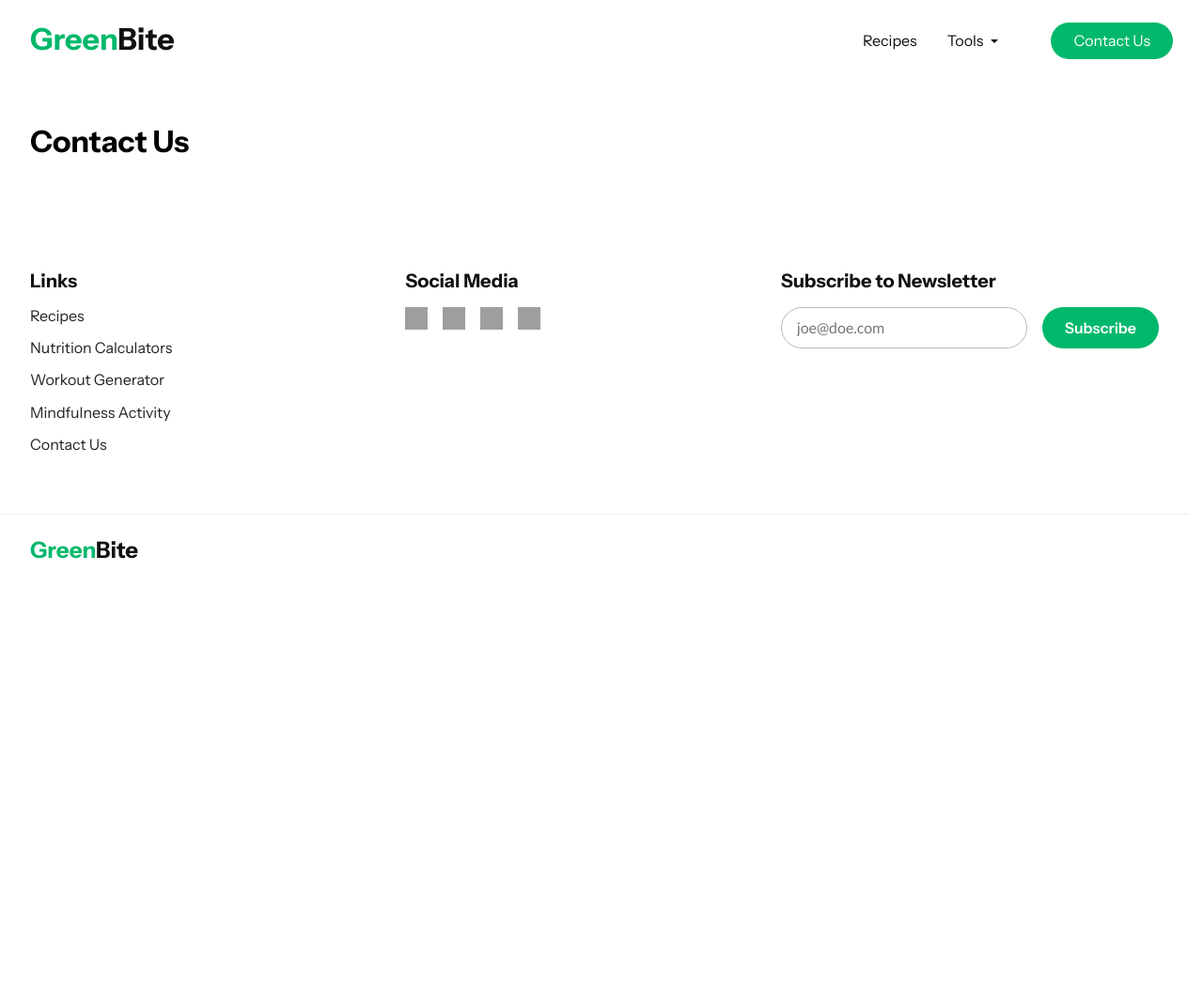
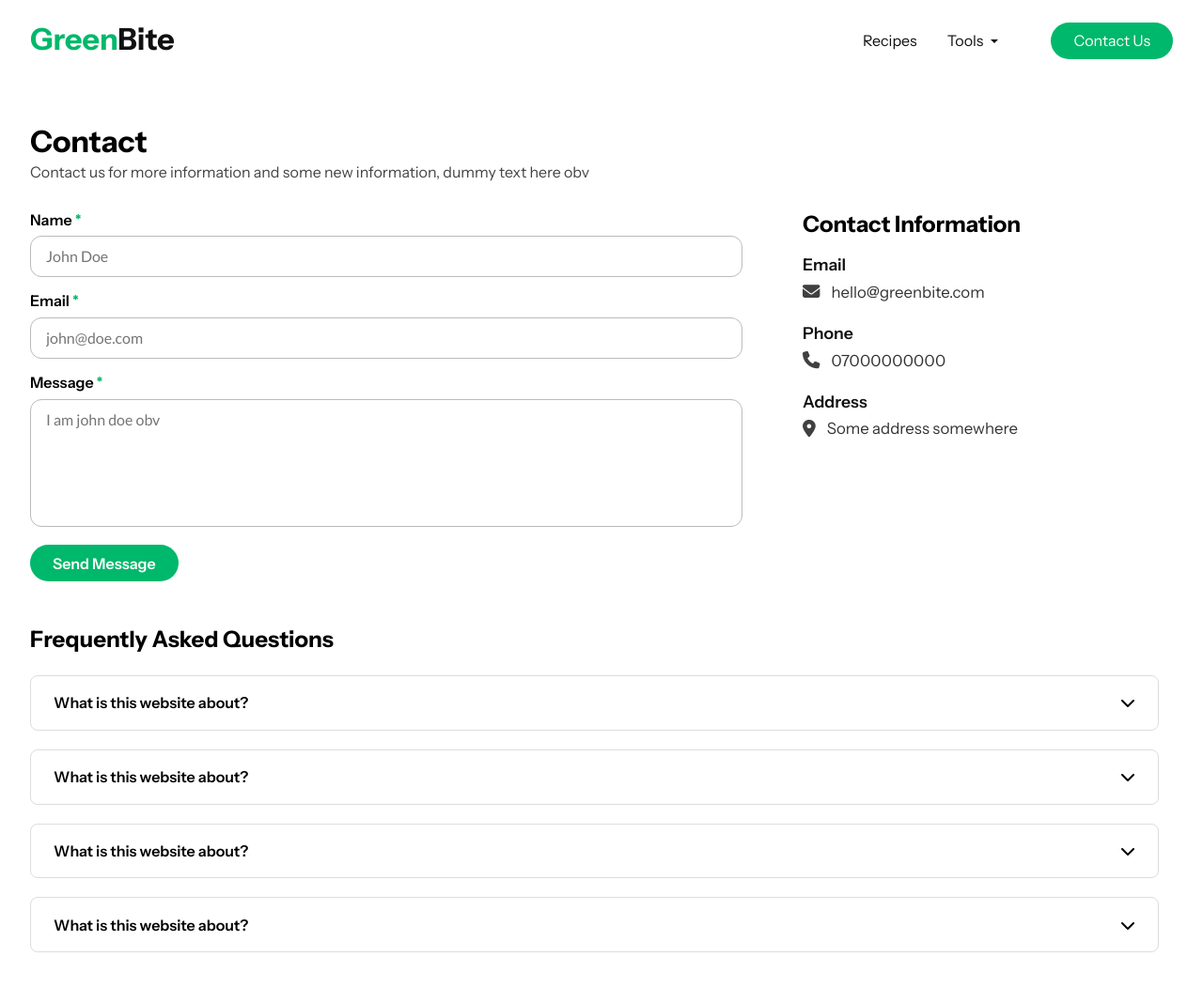
Before and after one commit to osadavc/greenbite, a plain HTML site: page contact.html in a window 1280 px wide. Shown: the top 1068 px of the page at 94% size. Before the commit the page ends 800 px from the top, so only its background shows below. Drawn offline with Linux system fonts and the light colour scheme; grey boxes are pictures that could not be loaded.

Commit message:
feat: contact page design

```diff
--- a/contact.html
+++ b/contact.html
@@ -8,6 +8,12 @@
     <link rel="stylesheet" href="./vendors/normalize.css" />
 
     <link rel="stylesheet" href="./css/style.css" />
+    <link
+      rel="stylesheet"
+      href="https://cdnjs.cloudflare.com/ajax/libs/font-awesome/6.5.2/css/all.min.css"
+      referrerpolicy="no-referrer"
+    />
+    <link rel="stylesheet" href="./css/contact.css" />
   </head>
   <body class="page--inner">
     <header class="header__header header__header--always-solid">
@@ -47,8 +53,158 @@
     </header>
 
     <main class="page__main">
-      <h1>Contact Us</h1>
+      <section class="contact__intro">
+        <h1>Contact</h1>
+        <p>
+          Contact us for more information and some new information, dummy text
+          here obv
+        </p>
+      </section>
+
+      <section class="contact__content">
+        <form class="contact__form" action="#" method="post">
+          <div class="form__field">
+            <label for="name">Name <span class="form__required">*</span></label>
+            <input
+              id="name"
+              name="name"
+              type="text"
+              placeholder="John Doe"
+              required
+            />
+          </div>
+
+          <div class="form__field">
+            <label for="email"
+              >Email <span class="form__required">*</span></label
+            >
+            <input
+              id="email"
+              name="email"
+              type="email"
+              placeholder="john@doe.com"
+              required
+            />
+          </div>
+
+          <div class="form__field">
+            <label for="message"
+              >Message <span class="form__required">*</span></label
+            >
+            <textarea
+              id="message"
+              name="message"
+              rows="6"
+              placeholder="I am john doe obv"
+              required
+            ></textarea>
+          </div>
+
+          <div class="form__actions">
+            <button class="button button--primary" type="button">
+              Send Message
+            </button>
+          </div>
+        </form>
+
+        <aside class="contact__info">
+          <h2>Contact Information</h2>
+          <dl class="contact__details">
+            <div>
+              <dt>Email</dt>
+              <dd>
+                <i class="fa-solid fa-envelope contact__icon"></i>
+                hello@greenbite.com
+              </dd>
+            </div>
+            <div>
+              <dt>Phone</dt>
+              <dd>
+                <i class="fa-solid fa-phone contact__icon"></i> 07000000000
+              </dd>
+            </div>
+            <div>
+              <dt>Address</dt>
+              <dd>
+                <i class="fa-solid fa-location-dot contact__icon"></i> Some
+                address somewhere
+              </dd>
+            </div>
+          </dl>
+        </aside>
+      </section>
+
+      <section class="faq">
+        <h2>Frequently Asked Questions</h2>
+
+        <div class="faq__list">
+          <article class="faq__item">
+            <button class="faq__question">
+              <span>What is this website about?</span>
+              <i class="fa-solid fa-chevron-down faq__chevron"></i>
+            </button>
+            <div class="faq__answer">
+              <p>
+                This website about the most randomly This website about the most
+                randomly This website about the most randomly
+              </p>
+            </div>
+          </article>
+
+          <article class="faq__item">
+            <button class="faq__question">
+              <span>What is this website about?</span>
+              <i class="fa-solid fa-chevron-down faq__chevron"></i>
+            </button>
+            <div class="faq__answer">
+              <p>
+                This website about the most randomly This website about the most
+                randomly This website about the most randomly
+              </p>
+            </div>
+          </article>
+
+          <article class="faq__item">
+            <button class="faq__question">
+              <span>What is this website about?</span>
+              <i class="fa-solid fa-chevron-down faq__chevron"></i>
+            </button>
+            <div class="faq__answer">
+              <p>
+                This website about the most randomly This website about the most
+                randomly This website about the most randomly
+              </p>
+            </div>
+          </article>
+
+          <article class="faq__item">
+            <button class="faq__question">
+              <span>What is this website about?</span>
+              <i class="fa-solid fa-chevron-down faq__chevron"></i>
+            </button>
+            <div class="faq__answer">
+              <p>
+                This website about the most randomly This website about the most
+                randomly This website about the most randomly
+              </p>
+            </div>
+          </article>
+        </div>
+      </section>
     </main>
+
+    <section class="contact__map">
+      <div class="map__frame">
+        <iframe
+          id="gb-map"
+          src="https://www.google.com/maps/embed?pb=!1m18!1m12!1m3!1d63315.08986973378!2d79.78616495!3d6.921837849999998!2m3!1f0!2f0!3f0!3m2!1i1024!2i768!4f13.1!3m3!1m2!1s0x3ae2596bdf4a3f57%3A0x9e6bf1d4298b2ff9!2sColombo!5e0!3m2!1sen!2slk!4v1710000000000!5m2!1sen!2slk"
+          style="border: 0"
+          loading="lazy"
+          referrerpolicy="no-referrer-when-downgrade"
+          allowfullscreen
+        ></iframe>
+      </div>
+    </section>
 
     <footer class="footer">
       <div class="footer__container">
@@ -144,5 +300,6 @@
     </footer>
 
     <script src="./js/script.js"></script>
+    <script src="./js/contact.js"></script>
   </body>
 </html>
--- /dev/null
+++ b/css/contact.css
@@ -0,0 +1,185 @@
+.contact__intro {
+  max-width: var(--max-width);
+  margin: 0 auto 2rem auto;
+  padding: 0;
+}
+
+.contact__intro h1 {
+  font-family: var(--font-primary);
+  margin-bottom: 0.25rem;
+}
+
+.contact__intro p {
+  color: #444;
+  margin: 0;
+}
+
+.contact__content {
+  max-width: var(--max-width);
+  margin: 2rem auto 3rem auto;
+  padding: 0;
+  display: grid;
+  grid-template-columns: 2fr 1fr;
+  gap: 4rem;
+}
+
+.contact__form {
+  display: grid;
+  gap: 1rem;
+}
+
+.form__field label {
+  display: block;
+  font-weight: 600;
+  margin-bottom: 0.5rem;
+}
+
+.form__required {
+  color: var(--color-primary);
+}
+
+.form__field input,
+.form__field textarea {
+  width: 100%;
+  padding: 0.75rem 1rem;
+  border: 1px solid #bbb;
+  font-family: var(--font-body);
+  font-size: 1rem;
+  resize: none;
+  border-radius: var(--radius-l);
+}
+
+.form__field input:focus,
+.form__field textarea:focus {
+  outline: 1.5px solid var(--color-primary);
+}
+
+.form__actions {
+  display: flex;
+  justify-content: flex-start;
+}
+
+.button {
+  display: inline-block;
+  border: none;
+  cursor: pointer;
+  font-family: var(--font-primary);
+  font-weight: 600;
+  padding: 0.75rem 1.25rem;
+  border-radius: var(--radius-l);
+}
+
+.button--primary {
+  background: var(--color-primary);
+  color: #fff;
+  border-radius: var(--radius-pill);
+  padding: 0.65rem 1.5rem;
+}
+
+.contact__info h2 {
+  margin-bottom: 1.25rem;
+}
+
+.contact__details {
+  display: flex;
+  flex-direction: column;
+  gap: 1.25rem;
+}
+
+.contact__details dt {
+  font-weight: 600;
+  color: #111;
+  font-size: 1.1rem;
+  margin-bottom: 0.35rem;
+}
+
+.contact__details dd {
+  margin: 0;
+  color: #333;
+  line-height: 1.6;
+  font-size: 1.05rem;
+}
+
+.contact__details dd {
+  display: inline-flex;
+  align-items: center;
+  gap: 0.75rem;
+}
+
+.contact__icon {
+  display: inline-block;
+  color: #111;
+  font-size: 1.15rem;
+  line-height: 1;
+  opacity: 0.8;
+}
+
+.faq {
+  max-width: var(--max-width);
+  margin: 0 auto 3rem auto;
+  padding: 0;
+}
+
+.faq h2 {
+  margin-bottom: 1.5rem;
+}
+
+.faq__list {
+  display: grid;
+  gap: 1.25rem;
+}
+
+.faq__question {
+  width: 100%;
+  display: flex;
+  align-items: center;
+  justify-content: space-between;
+  gap: 1rem;
+  border: 1px solid #ddd;
+  padding: 1.2rem 1.5rem;
+  border-radius: 0.5rem;
+  cursor: pointer;
+  font-weight: 600;
+}
+
+.faq__chevron {
+  transition: transform 0.25s ease;
+}
+
+.faq__answer {
+  max-height: 0; /* will be changed by JS later on */
+  overflow: hidden;
+  transition: max-height 0.3s ease;
+}
+
+.faq__answer > * {
+  overflow: hidden;
+  padding: 0.9rem 1.5rem 1.1rem;
+}
+
+.faq__item.faq__item--open .faq__chevron {
+  transform: rotate(180deg);
+}
+
+.contact__map {
+  max-width: none;
+  margin: 0;
+  padding: 0;
+}
+
+.map__frame {
+  width: 100%;
+  height: 350px;
+}
+
+.map__frame iframe {
+  width: 100%;
+  height: 100%;
+  display: block;
+}
+
+@media (max-width: 920px) {
+  .contact__content {
+    grid-template-columns: 1fr;
+  }
+}
--- a/css/home.css
+++ b/css/home.css
@@ -65,7 +65,7 @@
   background-color: var(--color-primary);
   color: #fff;
   padding: 0.75rem 1.5rem;
-  border-radius: 3rem;
+  border-radius: var(--radius-pill);
   font-weight: 600;
   transition: background-color 0.2s ease, transform 0.2s ease;
 }
@@ -128,7 +128,7 @@
   border: 1px solid #e6e6e6;
   box-shadow: 0 6px 16px rgba(0, 0, 0, 0.02);
   display: grid;
-  border-radius: 0.75rem;
+  border-radius: var(--radius-l);
   overflow: hidden;
 }
 
@@ -194,7 +194,7 @@
   color: #111;
   text-decoration: none;
   padding: 0.6rem 1rem;
-  border-radius: 0.375rem;
+  border-radius: var(--radius-s);
   font-weight: 600;
   transition: all 0.2s ease;
 }
--- a/css/style.css
+++ b/css/style.css
@@ -8,6 +8,12 @@
   --color-primary: #00b86b;
 
   --max-width: 1280px;
+
+  /* Border radius scale */
+  --radius-s: 0.375rem; /* ~6px */
+  --radius-m: 0.5rem; /* ~8px */
+  --radius-l: 0.75rem; /* ~12px */
+  --radius-pill: 3rem; /* pill */
 }
 
 body {
@@ -92,7 +98,7 @@ body.no-scroll {
   background-color: var(--color-primary);
   color: #fff;
   padding: 0.65rem 1.5rem;
-  border-radius: 3rem;
+  border-radius: var(--radius-pill);
 }
 
 .header__nav > ul > li > a {
@@ -153,7 +159,7 @@ body.no-scroll {
 
   background-color: #fff;
   border: 1px solid #e0e0e0;
-  border-radius: 0.5rem;
+  border-radius: var(--radius-m);
   box-shadow: 0 2px 10px rgba(0, 0, 0, 0.1);
 
   min-width: 200px;
@@ -189,11 +195,11 @@ body.no-scroll {
 }
 
 .header__dropdown > li:first-child a {
-  border-radius: 0.5rem 0.5rem 0 0;
+  border-radius: var(--radius-m) var(--radius-m) 0 0;
 }
 
 .header__dropdown > li:last-child a {
-  border-radius: 0 0 0.5rem 0.5rem;
+  border-radius: 0 0 var(--radius-m) var(--radius-m);
 }
 
 /* Footer (desktop) */
@@ -275,7 +281,7 @@ body.no-scroll {
   border-radius: 0;
   font-family: var(--font-body);
   font-size: 1rem;
-  border-radius: 3rem;
+  border-radius: var(--radius-l);
 }
 
 .footer__form input:focus {
@@ -287,7 +293,7 @@ body.no-scroll {
   background-color: var(--color-primary);
   color: #fff;
   border: none;
-  border-radius: 3rem;
+  border-radius: var(--radius-pill);
   font-family: var(--font-primary);
   font-weight: 600;
   cursor: pointer;
--- /dev/null
+++ b/js/contact.js
@@ -0,0 +1,29 @@
+const faqItems = Array.from(document.querySelectorAll(".faq__item"));
+
+if (faqItems.length > 0) {
+  const setAnswerHeight = (answerEl, expand) => {
+    answerEl.style.maxHeight = "";
+
+    if (expand) {
+      const target = answerEl.scrollHeight;
+      answerEl.style.maxHeight = `${target}px`;
+    } else {
+      answerEl.style.maxHeight = "0px";
+    }
+  };
+
+  const toggleItem = (item) => {
+    const answer = item.querySelector(".faq__answer");
+    const isOpen = item.classList.toggle("faq__item--open");
+    if (answer) setAnswerHeight(answer, isOpen);
+  };
+
+  faqItems.forEach((item) => {
+    const trigger = item.querySelector(".faq__question");
+    if (!trigger) return;
+
+    const answer = item.querySelector(".faq__answer");
+    if (answer) setAnswerHeight(answer, false);
+    trigger.addEventListener("click", () => toggleItem(item));
+  });
+}
```
Also changed, not shown: css/recipes.css (+4 -4 lines).
